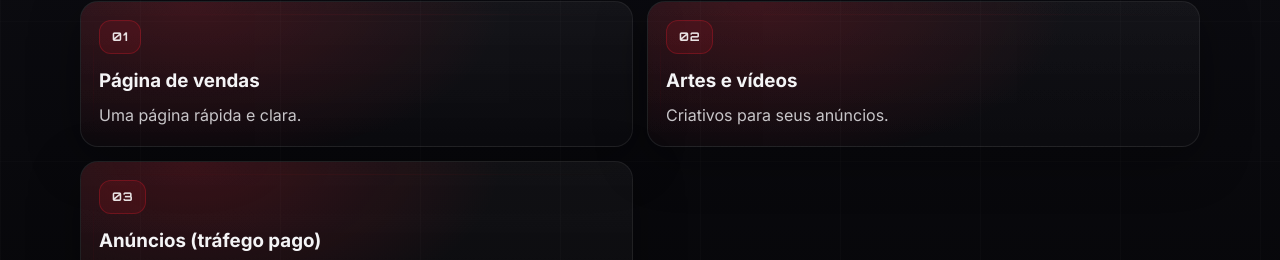
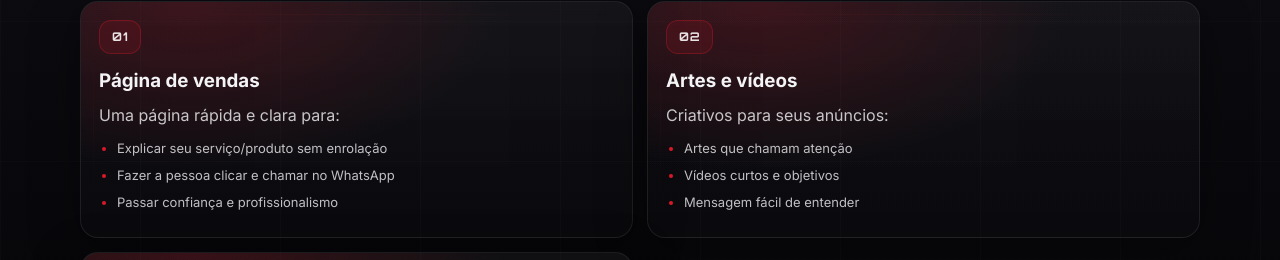
Before and after one commit to lnghost1/lp-alan, a plain HTML site: page index.html in a window 1280 px wide. Shown: the part 498-758 px from the top of the page. Drawn offline with Linux system fonts and the light colour scheme.

Commit message:
Update site

```diff
--- a/index.html
+++ b/index.html
@@ -96,13 +96,23 @@
             <article class="card">
               <div class="card-icon" aria-hidden="true">01</div>
               <h3 class="card-title">Página de vendas</h3>
-              <p class="card-text">Uma página rápida e clara.</p>
+              <p class="card-text">Uma página rápida e clara para:</p>
+              <ul class="card-list">
+                <li>Explicar seu serviço/produto sem enrolação</li>
+                <li>Fazer a pessoa clicar e chamar no WhatsApp</li>
+                <li>Passar confiança e profissionalismo</li>
+              </ul>
             </article>
 
             <article class="card">
               <div class="card-icon" aria-hidden="true">02</div>
               <h3 class="card-title">Artes e vídeos</h3>
-              <p class="card-text">Criativos para seus anúncios.</p>
+              <p class="card-text">Criativos para seus anúncios:</p>
+              <ul class="card-list">
+                <li>Artes que chamam atenção</li>
+                <li>Vídeos curtos e objetivos</li>
+                <li>Mensagem fácil de entender</li>
+              </ul>
             </article>
 
             <article class="card">
```
